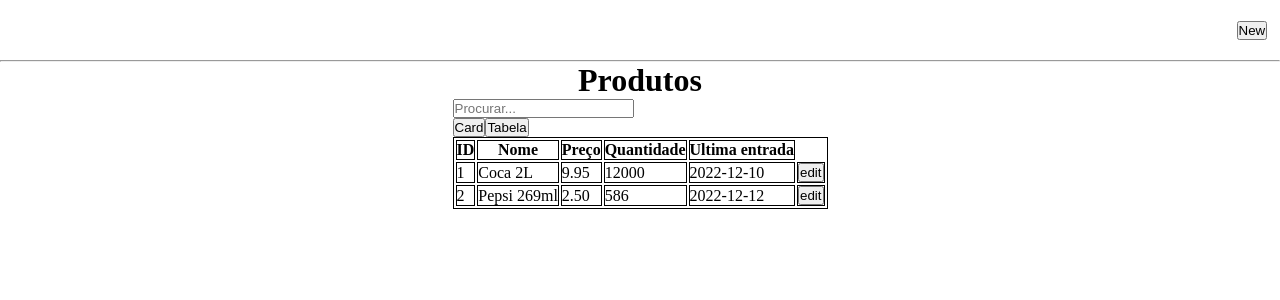
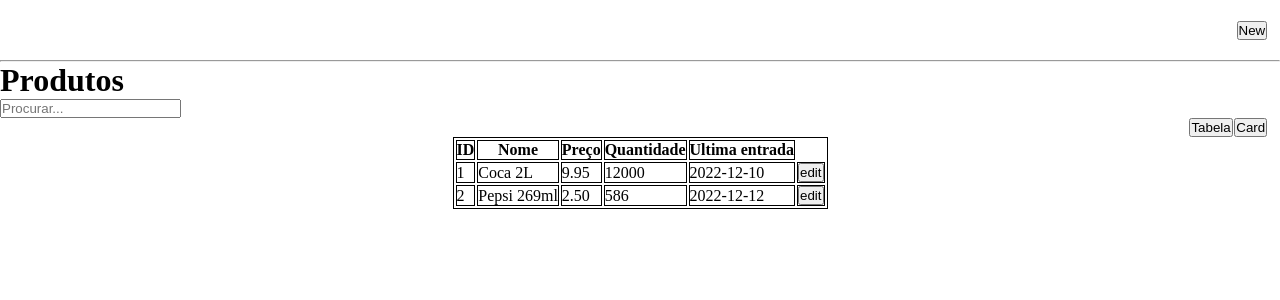
Before and after one commit to arthurcarlini/products, a React (Vite) app: page / in a window 1280 px wide. Shown: the top 300 px of the page. Built offline with nearby package versions, Linux system fonts and the light colour scheme; data requests are answered from the project's data file.

Commit message:
to update RenderProducts css

```diff
--- /dev/null
+++ b/src/components/RenderProducts/RenderProducts.css
@@ -0,0 +1,21 @@
+.buttons {
+    display: flex;
+    flex-direction: row-reverse;
+}
+
+.cardButton {
+    margin-right: .8rem;
+}
+
+.tableButton {
+    margin-right: .1rem;
+}
+
+.productCard {
+    display: flex;
+}
+
+.productsTable {
+    display: flex;
+    justify-content: center;
+}
--- a/src/components/RenderProducts/index.jsx
+++ b/src/components/RenderProducts/index.jsx
@@ -1,4 +1,6 @@
 import { useState } from 'react'
+
+import './RenderProducts.css'
 
 import ProductCard from '../ProductsCard'
 import ProductsTable from '../ProductsTable'
@@ -9,15 +11,20 @@ const index = ({ products }) => {
 
     return (
         <div>
-            <button
+            <div className="buttons">
+                <button className="cardButton"
                     onClick={() => setIsCard(true)}>Card
                 </button>
-            <button
+                <button className="tableButton"
                     onClick={() => setIsCard(false)}>Tabela
                 </button>
+            </div>
 
+            <div className="productsTable">
                 {!isCard && <ProductsTable products={products} />}
+            </div>
 
+            <div className="productCard">
                 {isCard && products.map(prod => <ProductCard
                     key={prod.id}
                     id={prod.id}
@@ -28,6 +35,7 @@ const index = ({ products }) => {
                     totalAmount={prod.totalAmount}
                 />)}
             </div>
+        </div>
     )
 }
 
--- a/src/pages/Home/index.jsx
+++ b/src/pages/Home/index.jsx
@@ -31,10 +31,8 @@ const Home = () => {
 
       <hr />
 
-      <div id='content'>
-        <h1>Produtos</h1>
-        <Products products={data} />
-      </div>
+      <h1>Produtos</h1>
+      <Products products={data} />
     </div>
   )
 }
```
Lines whose indentation alone changed are shown as unchanged.
